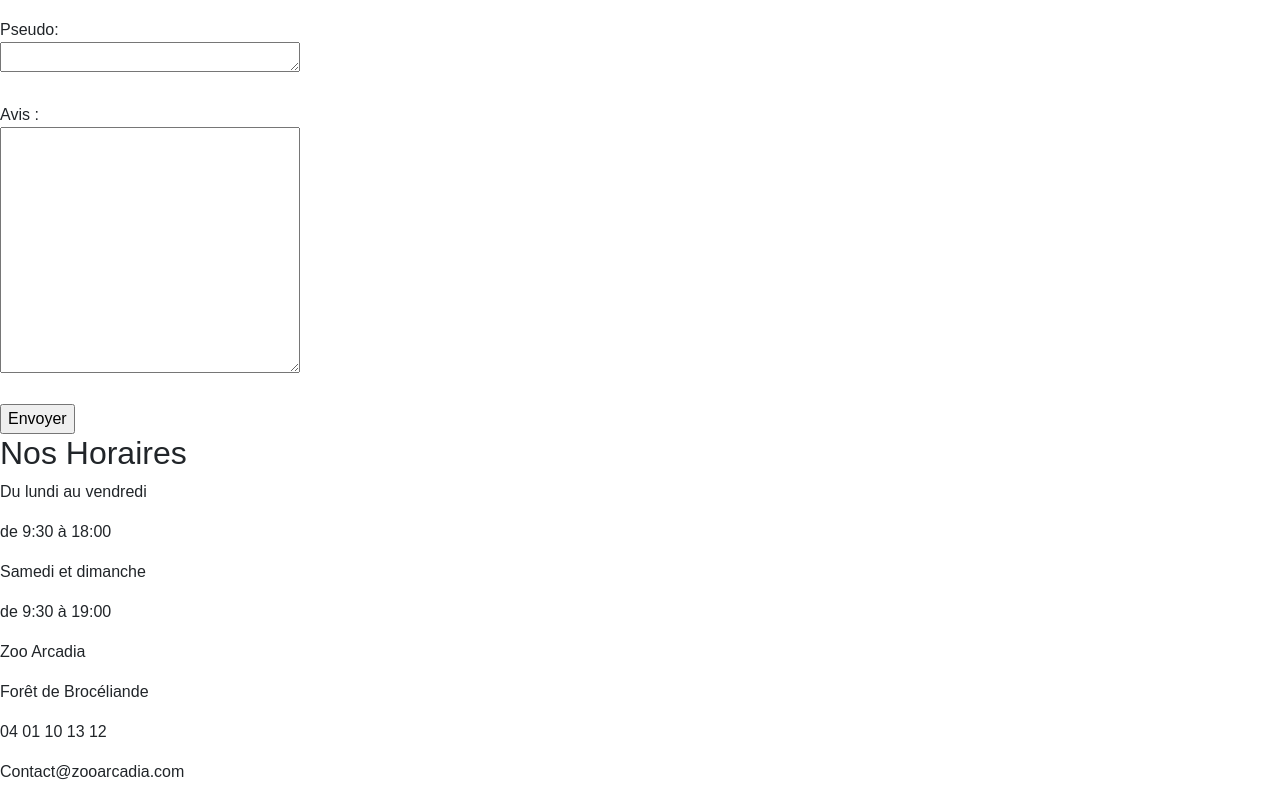
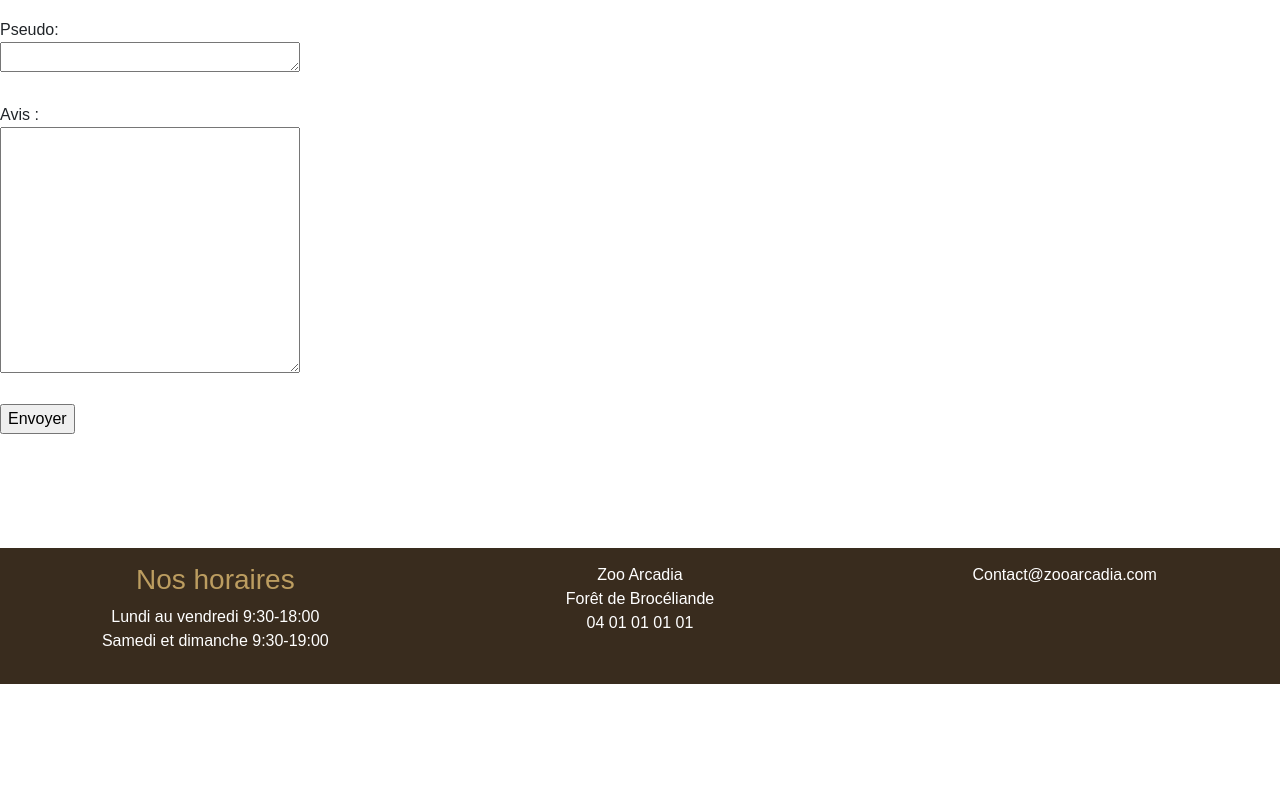
Before and after one commit to Remy-Rapicault/ECF-Site-Zoo-Arcadia-Front, a website with bundled scripts: page index.html in a window 1280 px wide. Shown: the part 4553-5353 px from the top of the page. After the commit the page ends 5237 px from the top, so only its background shows below. Built offline with nearby package versions, Linux system fonts and the light colour scheme; files whose address does not match are found by name; a web font is replaced by a local one.

Commit message:
Ajout du footer

```diff
--- a/SCSS/main.scss
+++ b/SCSS/main.scss
@@ -1,2 +1,18 @@
 @import url(/node_modules/bootstrap-icons/font/bootstrap-icons.css);
 @import '_custom';
+
+html {
+    position: relative;
+    min-height: 100%;
+}
+
+main {
+    margin-bottom: 250px;
+}
+
+footer.footer {
+    padding: 15px;
+    position: absolute;
+    bottom: 0;
+    width: 100%;
+}
--- a/index.html
+++ b/index.html
@@ -49,21 +49,21 @@
         </main>
 
         <!--FOOTER-->
-
-        <footer>
-            <h2>Nos Horaires</h2>
-
-            <div class="hours_info">
-                <div>
-                    <p>Du lundi au vendredi</p>
-                    <p>de 9:30 à 18:00</p>
-                    <p>Samedi et dimanche</p>
-                    <p>de 9:30 à 19:00</p>
+        <footer class="bg-dark text-white text-center footer">
+            <div class="row">
+                <div class="col-12 col-lg-4">
+                    <h3 class="text-secondary">Nos horaires</h3>
+                    <p>Lundi au vendredi  9:30-18:00  </br>
+                        Samedi et dimanche  9:30-19:00  </br>
+                    </p>
                 </div>
-                <div>
-                    <p>Zoo Arcadia</p>
-                    <p>Forêt de Brocéliande</p>
-                    <p>04 01 10 13 12</p>
+                <div class="col-6 col-lg-4">
+                    <p>Zoo Arcadia<br/>
+                        Forêt de Brocéliande <br/>
+                        04 01 01 01 01 <br/>
+                    </p>
+                </div>
+                <div class="col-6 col-lg-4">
                     <p>Contact@zooarcadia.com</p>
                 </div>
             </div>
```
Also changed, not shown: SCSS/main.css, 1 other file.
